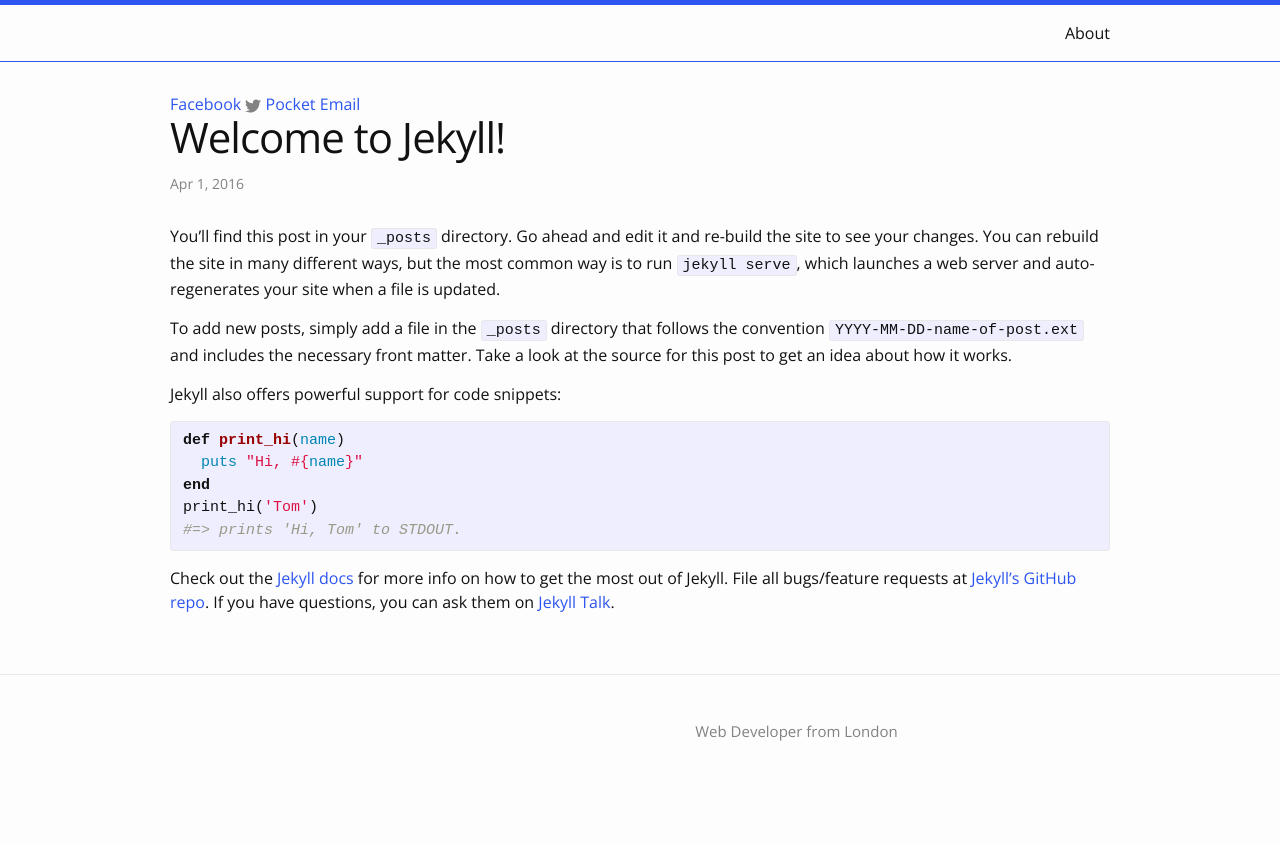
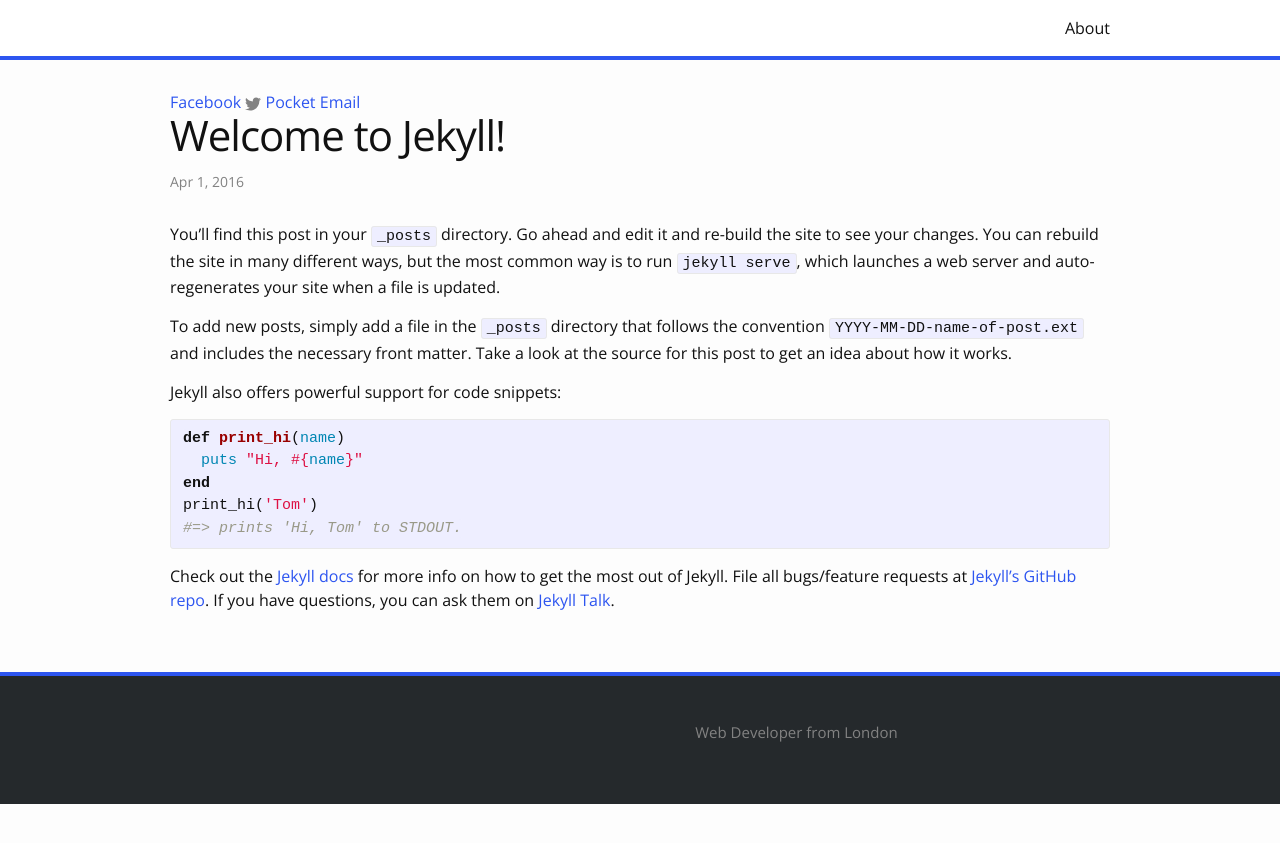
Before and after one commit to andywd7/andywd7.github.com, a Jekyll site: the page built from _posts/2016-04-01-welcome-to-jekyll.markdown, in a window 1280 px wide. Shown: the top 843 px of the page. Built offline with Jekyll 4.4.1, drawn with Linux system fonts in a browser that asks for light colours.

Commit message:
Update _layout.scss

```diff
--- a/_sass/_layout.scss
+++ b/_sass/_layout.scss
@@ -2,8 +2,9 @@
  * Site header
  */
 .site-header {
-    border-top: 5px solid $brand-color;
-    border-bottom: 1px solid $brand-color;
+    background-color: #fff;
+    //border-top: 5px solid $brand-color;
+    border-bottom: 4px solid $brand-color;
     min-height: 56px;
 
     // Positioning context for the mobile navigation icon
@@ -11,16 +12,16 @@
 }
 
 .site-title {
-    font-size: 26px;
-    font-weight: 300;
+    font-size: 24px;
+    font-weight: 400;
     line-height: 56px;
-    letter-spacing: -1px;
+    //letter-spacing: -1px;
     margin-bottom: 0;
     float: left;
 
     &,
     &:visited {
-        color: $grey-color-dark;
+        color: $brand-color;
     }
 }
 
@@ -98,7 +99,8 @@
  * Site footer
  */
 .site-footer {
-    border-top: 1px solid $grey-color-light;
+    background-color: $brand-black;
+    border-top: 4px solid $brand-color;
     padding: $spacing-unit 0;
 }
 
@@ -160,6 +162,21 @@
         width: -webkit-calc(100% - (#{$spacing-unit} / 2));
         width:         calc(100% - (#{$spacing-unit} / 2));
     }
+}
+
+
+
+/**
+ * Banner content
+ */
+.banner-content {
+    background-color: $brand-color;
+    padding: $spacing-unit 0;
+}
+
+.banner-heading {
+    color: #fff;
+    font-size: 30px;
 }
 
 
```
